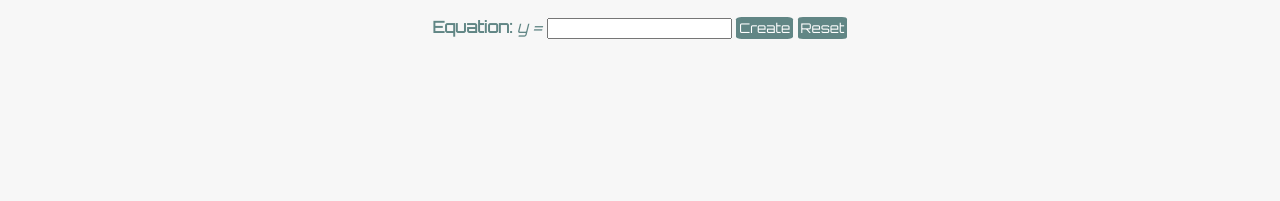
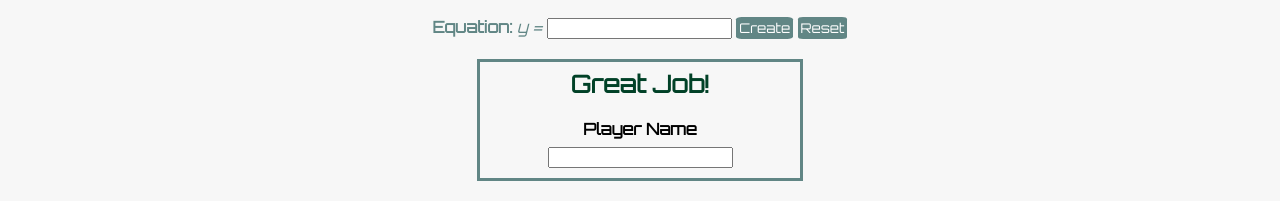
Before and after one commit to hansaem-kim/graph_it_project, a website built with webpack: page index.html in a window 1280 px wide. Shown: the part 717-918 px from the top of the page. Before the commit the page ends 800 px from the top, so only its background shows below. Built offline with nearby package versions, Linux system fonts and the light colour scheme; files whose address does not match are found by name.

Commit message:
added playername box

```diff
--- a/index.html
+++ b/index.html
@@ -85,6 +85,12 @@
         <button id="closePopup">Got it!</button>
     </div>
 
+    <div class = "playername-div">
+        <h3>Great Job!</h3>
+        <label for="playername"><strong>Player Name</strong></label>
+        <input id="playername" type="text">
+    </div>
+
 </body>
 
 </html>
--- a/src/index.scss
+++ b/src/index.scss
@@ -212,3 +212,22 @@ span {
     padding: 10px;
     height: 20px;
 }
+
+.playername-div {
+    display: flex;
+    flex-direction: column;
+    justify-content: center;
+    align-items: center;
+    position: relative;
+    margin: 0 auto;
+    // bottom: 500px;
+    border: solid 3px #618685;
+    width: 300px;
+    padding: 10px;
+    z-index: 1;
+    background-color: #F7F7F7;
+}
+
+.playername-div label {
+    padding: 10px;
+}
```
Also changed, not shown: src/scripts/time_attack.js (added, +19 -0 lines), dist/main.css.
